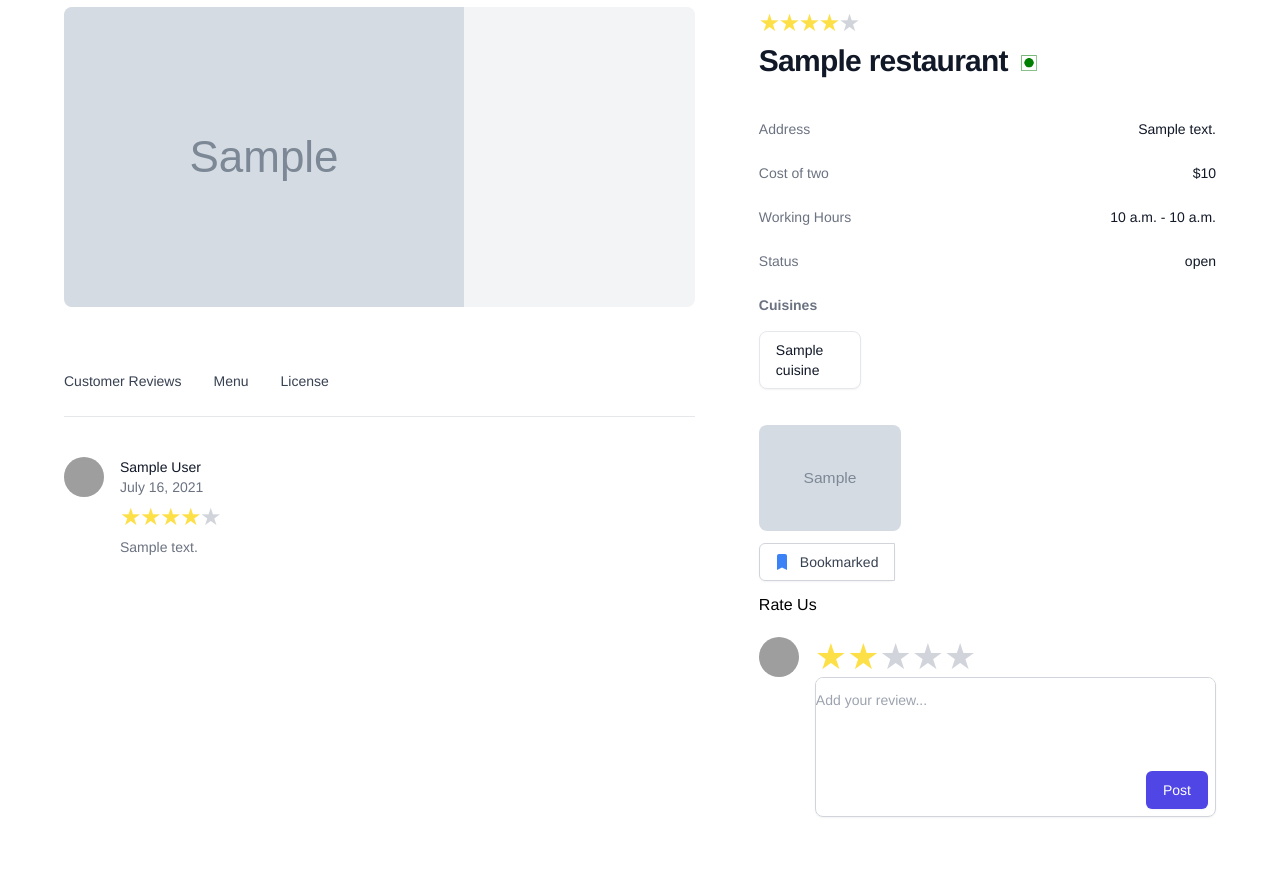
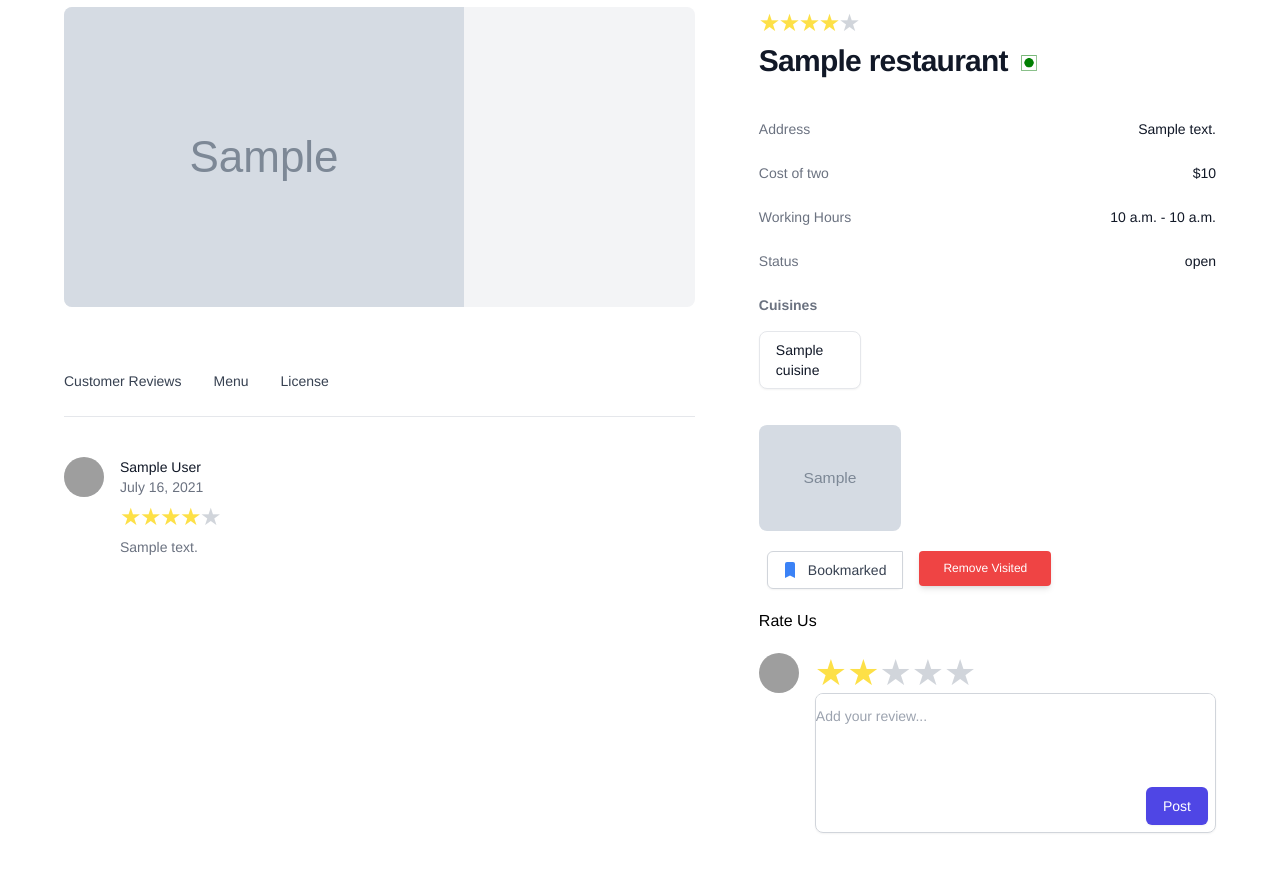
Before and after one commit to dhinesh-kumar-m/foodapp, a Django app: page /restaurant/1 in a window 1280 px wide. Shown: the part 101-978 px from the top of the page. Before the commit the page ends 918 px from the top, so only its background shows below. Run offline with Django 4.2, Linux system fonts and the light colour scheme; a user stored in the database is signed in; tables that the repository leaves empty hold one stand-in row (values such as "Sample post"); grey boxes marked "Sample" are stand-in pictures; some libraries are stand-ins or nearby versions; grey boxes are pictures that could not be loaded.

Commit message:
Add remove visited feature

```diff
--- a/restaurant/templates/restaurant/detail.html
+++ b/restaurant/templates/restaurant/detail.html
@@ -67,9 +67,10 @@
                 </div>
               </section>
             </dl>
+            <div class="flex">
               <form action="{% url 'restaurant:bookmark' restaurant.id %}" method="post">
                 {% csrf_token %}
-              <span class="relative z-0 inline-flex shadow-sm rounded-md">
+                <span class="m-2 relative z-0 inline-flex shadow-sm rounded-md">
                   <button type="submit"
                     class="relative inline-flex items-center px-4 py-2 rounded-l-md border border-gray-300 bg-white text-sm font-medium text-gray-700 hover:bg-gray-50 focus:z-10 focus:outline-none focus:ring-1 focus:ring-indigo-500 focus:border-indigo-500">
                     <!-- Heroicon name: solid/bookmark -->
@@ -82,6 +83,12 @@
                   </button>
                 </span>
               </form>
+              <form action="{% url 'restaurant:remove_visited' restaurant.id %}" method="post">
+                {% csrf_token %}
+                <button type="submit" class="m-2 inline-block px-6 py-2.5 bg-red-500 text-white font-medium text-xs leading-tight rounded shadow-md hover:bg-red-600 hover:shadow-lg focus:bg-red-600 focus:shadow-lg focus:outline-none focus:ring-0 active:bg-red-700 active:shadow-lg transition duration-150 ease-in-out">Remove Visited</button>
+              </form>
+            </div>
+
             <p class="font-large mt-3">Rate Us</p>
             <div class="flex items-start space-x-4 mt-5">
               <div class="flex-shrink-0">
--- a/restaurant/urls.py
+++ b/restaurant/urls.py
@@ -10,4 +10,5 @@ urlpatterns = [
     path("restaurant/<int:id>", views.restaurant_detail, name="restaurant_detail"),
     path("restaurant/review/<int:id>", views.add_review, name="review"),
     path("restaurant/bookmark/<int:id>", views.add_bookmark, name="bookmark"),
+    path("restaurant/visited/<int:id>", views.delete_visited, name="remove_visited"),
 ]
--- a/restaurant/views.py
+++ b/restaurant/views.py
@@ -38,14 +38,14 @@ def restaurant_list(request, list=None):
 
 def restaurant_detail(request, id):
     restaurant = get_object_or_404(Restaurant, id=id)
-    updateVisited(request, restaurant)
+    if restaurant not in request.user.restaurants_visited.all():
+        restaurant.users_visit.add(request.user)
     return render(request, "restaurant/detail.html", {"restaurant": restaurant})
 
 
 def updateVisited(request, restaurant):
     if restaurant in request.user.restaurants_visited.all():
         restaurant.users_visit.remove(request.user)
-    else:
         restaurant.users_visit.add(request.user)
     return True
 
@@ -68,3 +68,9 @@ def add_bookmark(request, id):
     else:
         restaurant.users_bookmark.add(request.user)
     return redirect(reverse("restaurant:restaurant_detail", args=[id]))
+
+
+def delete_visited(request, id):
+    restaurant = get_object_or_404(Restaurant, id=id)
+    restaurant.users_visit.remove(request.user)
+    return redirect("restaurant:restaurant_list")
```
Lines whose indentation alone changed are shown as unchanged.
